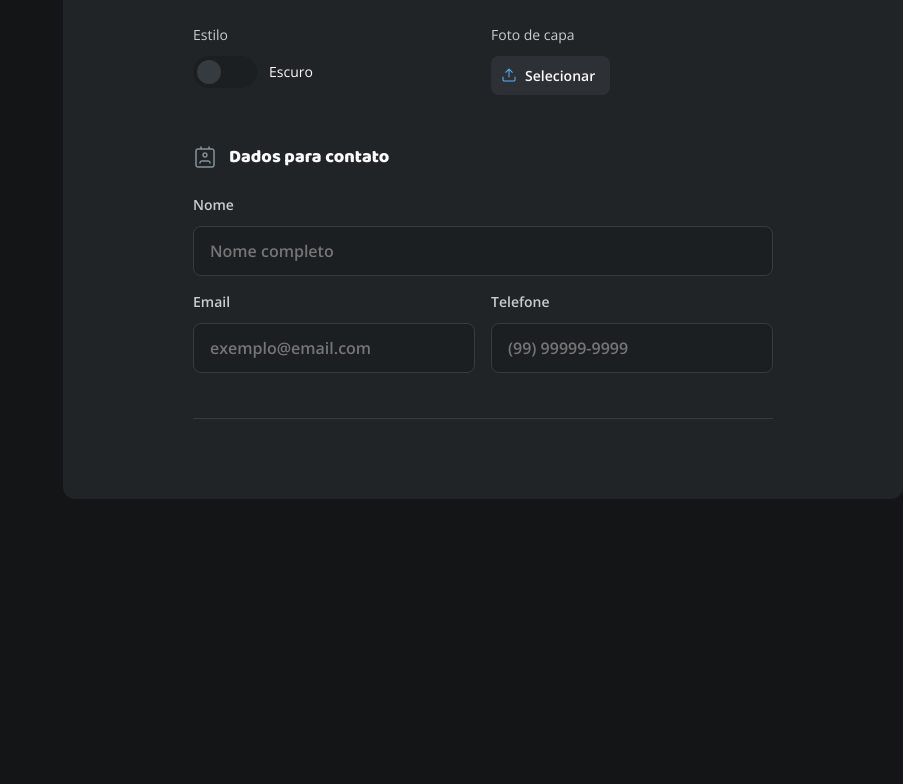
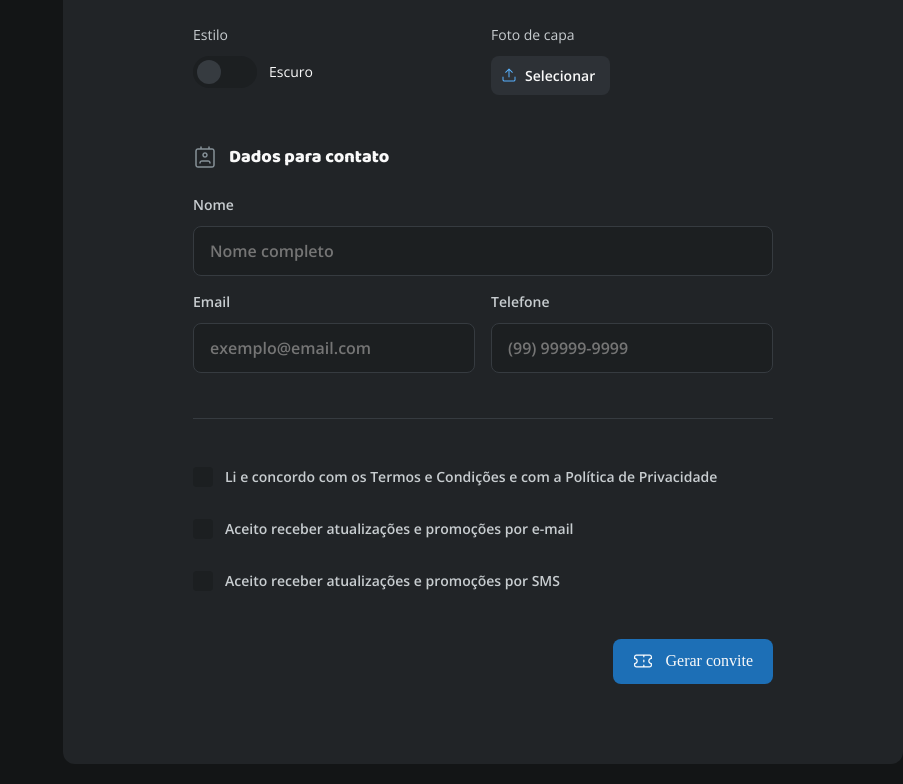
Before and after one commit to KaioCosta62/4-desafio-formulario-de-convite, a plain HTML site: page index.html in a window 1280 px wide. Shown: the part 1340-2124 px from the top of the page, without its empty margins (377-1280 px from the left). Before the commit the page ends 1859 px from the top, so only its background shows below. Drawn offline with nearby package versions, Linux system fonts and the light colour scheme.

Commit message:
creating fieldset terms-of-use and button submit

```diff
--- a/css/form/index.css
+++ b/css/form/index.css
@@ -4,6 +4,7 @@
 @import url('primaryColor.css');
 @import url('themeEvents.css');
 @import url('contact.css');
+@import url('terms.css');
 
 form{
     h1{
--- a/css/form/input.css
+++ b/css/form/input.css
@@ -21,6 +21,7 @@
         display: grid;
         grid-template-columns: 1fr 1fr;
         align-content: center;
+        gap: 1rem;
         img{
             width: 1rem;
         }
--- /dev/null
+++ b/css/form/terms.css
@@ -0,0 +1,41 @@
+.terms{
+    display: flex;
+    flex-direction: column;
+    gap: 2rem;
+    label{
+
+    }
+    div{
+        display: flex;
+        align-items: center;
+        gap: 0.75rem;
+        .input-customized{
+            width: 20px;
+            height: 20px;
+            background-color: var(--input-base);
+            border-radius: 4px;
+            position: relative;
+            display: flex;
+            justify-content: center;
+            input{
+                width: 100%;
+                position: absolute;
+                left: 0;
+                top: 0;
+                margin-top: 0;
+                opacity: 0;
+            }
+            &:has(:checked){
+                border: 1px solid var(--brand-light);
+                &::before{
+                    content: '';
+                    background-image: url('../../assets/icons/check.svg');
+                    background-position: center;
+                    width: 16px;
+                    height: 16px;
+                    display: block;
+                }
+            }
+        }
+    }
+}
--- a/css/globals.css
+++ b/css/globals.css
@@ -11,6 +11,19 @@ img{
 body{
     background-color: var(--shape-bg);
     color: var(--text-heading);
+}
+
+button[type='submit']{
+    all: unset;
+    display: flex;
+    align-items: center;
+    gap: 0.75rem;
+    margin-left: auto;
+    margin-top: 3rem;
+    background-color: var(--brand-dark);
+    padding: .81rem 1.25rem;
+    border-radius: 8px;
+    cursor: pointer;
 }
 
 label{
--- a/index.html
+++ b/index.html
@@ -208,6 +208,33 @@
                         </div>
                     </div>
                   </fieldset>
+                  <fieldset class="terms-of-use">
+                    <div class="terms">
+                        <div>
+                            <div class="input-customized">
+                                <input type="checkbox" name="" id="accept-terms">
+                            </div>
+
+                            <label for="accept-terms">Li e concordo com os Termos e Condições e com a Política de Privacidade</label>
+                        </div>
+                        <div>
+                            <div class="input-customized">
+                                <input type="checkbox" name="" id="email-updates">
+                            </div>
+                            <label for="email-updates">Aceito receber atualizações e promoções por e-mail</label>
+                        </div>
+                        <div>
+                            <div class="input-customized">
+                                <input type="checkbox" name="" id="sms-updates">
+                            </div>
+                            <label for="sms-updates">Aceito receber atualizações e promoções por SMS</label>
+                        </div>
+                    </div>
+                  </fieldset>
+                  <button type="submit">
+                    <img src="./assets/icons/ticket.svg" alt="">
+                    <span>Gerar convite</span>
+                  </button>
                </form>
             </div>
         </main>
```
Also changed, not shown: assets/icons/check.svg (added), assets/icons/ticket.svg (added).
